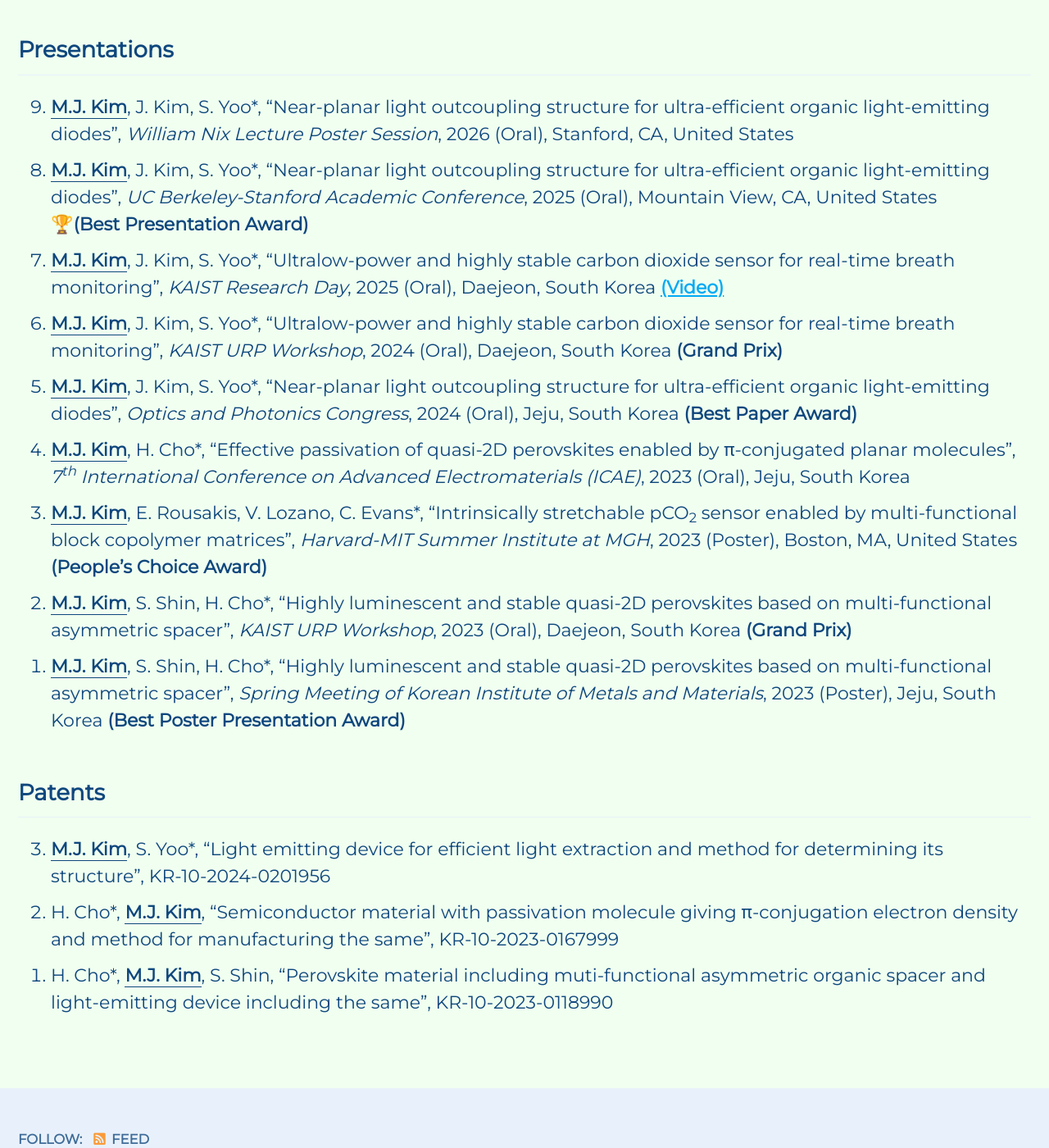
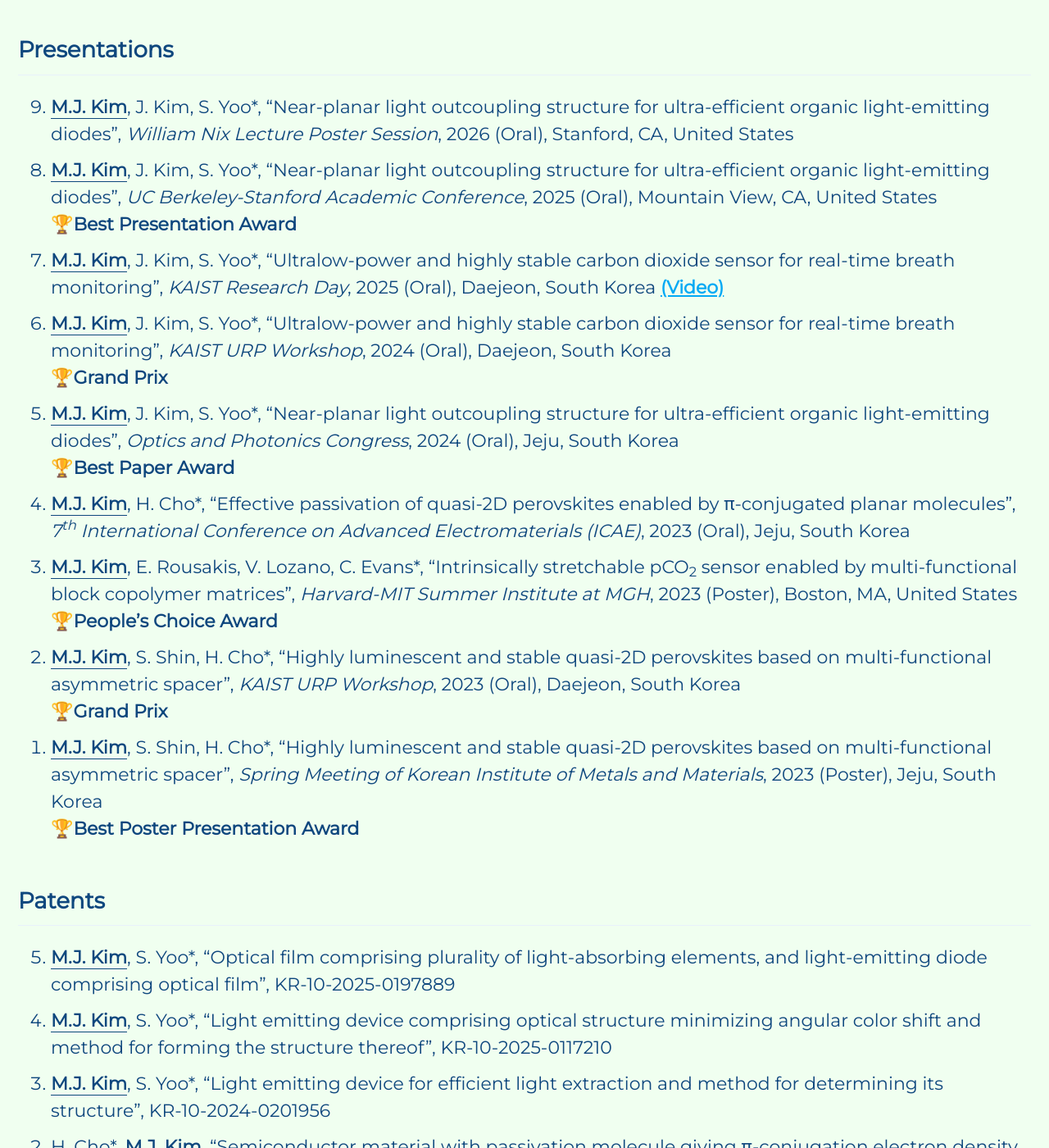
Before and after one commit to mj3259/mj3259.github.io, a Jekyll site: the page built from _pages/projects.md, in a window 1280 px wide and 1400 px high, scrolled down 736 px. Shown: the whole window at 82% size. Built offline with Jekyll 4.4.1, drawn with Linux system fonts in a browser that asks for light colours; cached includes are drawn as plain includes.

Commit message:
Update projects.md

```diff
--- a/_pages/projects.md
+++ b/_pages/projects.md
@@ -47,17 +47,24 @@
 ## Presentations
 1. **<u>M.J. Kim</u>**, J. Kim, S. Yoo*, "Near-planar light outcoupling structure for ultra-efficient organic light-emitting diodes", _William Nix Lecture Poster Session_, 2026 (Oral), Stanford, CA, United States
 1. **<u>M.J. Kim</u>**, J. Kim, S. Yoo*, "Near-planar light outcoupling structure for ultra-efficient organic light-emitting diodes", _UC Berkeley-Stanford Academic Conference_, 2025 (Oral), Mountain View, CA, United States
-🏆__(Best Presentation Award)__
+🏆__Best Presentation Award__
 1. **<u>M.J. Kim</u>**, J. Kim, S. Yoo*, "Ultralow-power and highly stable carbon dioxide sensor for real-time breath monitoring", _KAIST Research Day_, 2025 (Oral), Daejeon, South Korea __[(Video)](https://youtu.be/p-6cQ5can9o?si=_PpzmgQl2E7s5PqI&t=5084)__
-1. **<u>M.J. Kim</u>**, J. Kim, S. Yoo*, "Ultralow-power and highly stable carbon dioxide sensor for real-time breath monitoring", _KAIST URP Workshop_, 2024 (Oral), Daejeon, South Korea __(Grand Prix)__
-1. **<u>M.J. Kim</u>**, J. Kim, S. Yoo*, "Near-planar light outcoupling structure for ultra-efficient organic light-emitting diodes", _Optics and Photonics Congress_, 2024 (Oral), Jeju, South Korea __(Best Paper Award)__
+1. **<u>M.J. Kim</u>**, J. Kim, S. Yoo*, "Ultralow-power and highly stable carbon dioxide sensor for real-time breath monitoring", _KAIST URP Workshop_, 2024 (Oral), Daejeon, South Korea
+🏆__Grand Prix__
+1. **<u>M.J. Kim</u>**, J. Kim, S. Yoo*, "Near-planar light outcoupling structure for ultra-efficient organic light-emitting diodes", _Optics and Photonics Congress_, 2024 (Oral), Jeju, South Korea
+🏆__Best Paper Award__
 1. **<u>M.J. Kim</u>**, H. Cho*, "Effective passivation of quasi-2D perovskites enabled by π-conjugated planar molecules", _7<sup>th</sup> International Conference on Advanced Electromaterials (ICAE)_, 2023 (Oral), Jeju, South Korea
-1. **<u>M.J. Kim</u>**, E. Rousakis, V. Lozano, C. Evans*, "Intrinsically stretchable pCO<sub>2</sub> sensor enabled by multi-functional block copolymer matrices", _Harvard-MIT Summer Institute at MGH_, 2023 (Poster), Boston, MA, United States __(People's Choice Award)__
-1. **<u>M.J. Kim</u>**, S. Shin, H. Cho*, "Highly luminescent and stable quasi-2D perovskites based on multi-functional asymmetric spacer", _KAIST URP Workshop_, 2023 (Oral), Daejeon, South Korea __(Grand Prix)__
-1. **<u>M.J. Kim</u>**, S. Shin, H. Cho*, "Highly luminescent and stable quasi-2D perovskites based on multi-functional asymmetric spacer", _Spring Meeting of Korean Institute of Metals and Materials_, 2023 (Poster), Jeju, South Korea __(Best Poster Presentation Award)__
+1. **<u>M.J. Kim</u>**, E. Rousakis, V. Lozano, C. Evans*, "Intrinsically stretchable pCO<sub>2</sub> sensor enabled by multi-functional block copolymer matrices", _Harvard-MIT Summer Institute at MGH_, 2023 (Poster), Boston, MA, United States
+🏆__People's Choice Award__
+1. **<u>M.J. Kim</u>**, S. Shin, H. Cho*, "Highly luminescent and stable quasi-2D perovskites based on multi-functional asymmetric spacer", _KAIST URP Workshop_, 2023 (Oral), Daejeon, South Korea
+🏆__Grand Prix__
+1. **<u>M.J. Kim</u>**, S. Shin, H. Cho*, "Highly luminescent and stable quasi-2D perovskites based on multi-functional asymmetric spacer", _Spring Meeting of Korean Institute of Metals and Materials_, 2023 (Poster), Jeju, South Korea
+🏆__Best Poster Presentation Award__
 {: reversed="reversed"}
 
 ## Patents
+1. **<u>M.J. Kim</u>**, S. Yoo*, "Optical film comprising plurality of light-absorbing elements, and light-emitting diode comprising optical film", KR-10-2025-0197889
+1. **<u>M.J. Kim</u>**, S. Yoo*, "Light emitting device comprising optical structure minimizing angular color shift and method for forming the structure thereof", KR-10-2025-0117210
 1. **<u>M.J. Kim</u>**, S. Yoo*, "Light emitting device for efficient light extraction and method for determining its structure", KR-10-2024-0201956
 1. H. Cho*, **<u>M.J. Kim</u>**, "Semiconductor material with passivation molecule giving π-conjugation electron density and method for manufacturing the same", KR-10-2023-0167999
 1. H. Cho*, **<u>M.J. Kim</u>**, S. Shin, "Perovskite material including muti-functional asymmetric organic spacer and light-emitting device including the same", KR-10-2023-0118990
```
